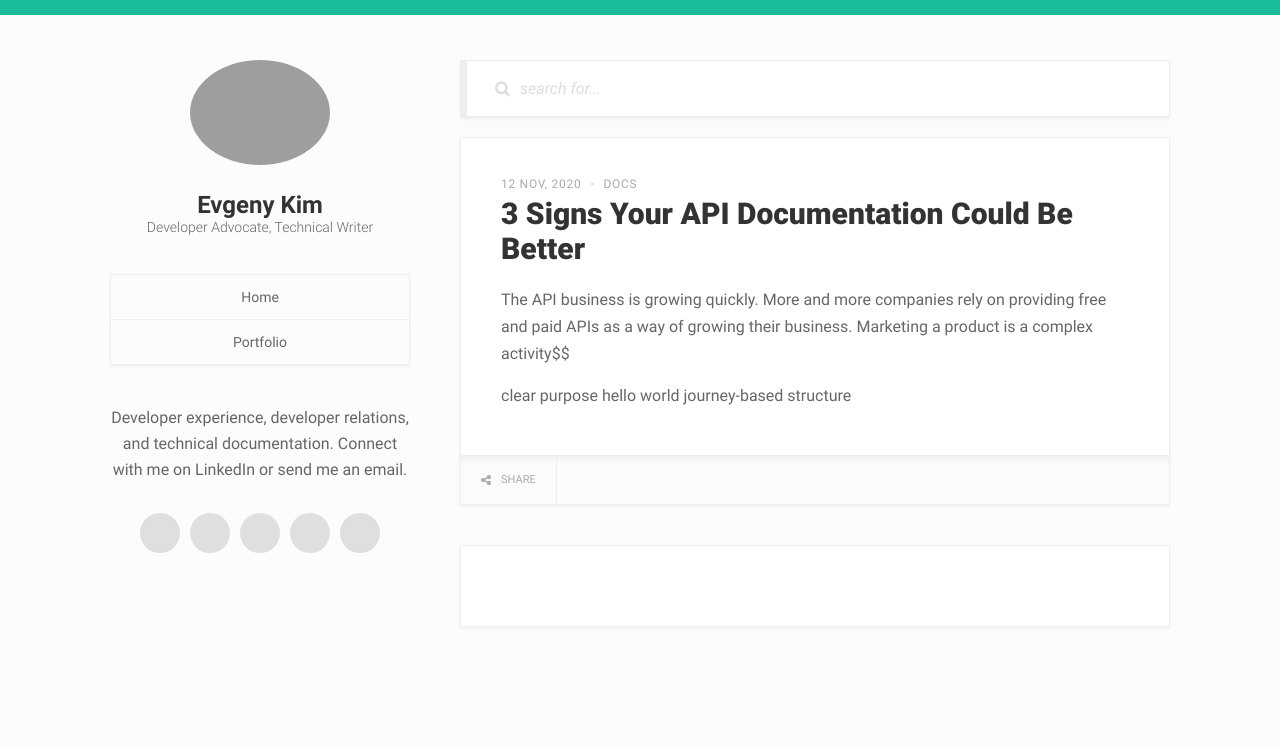
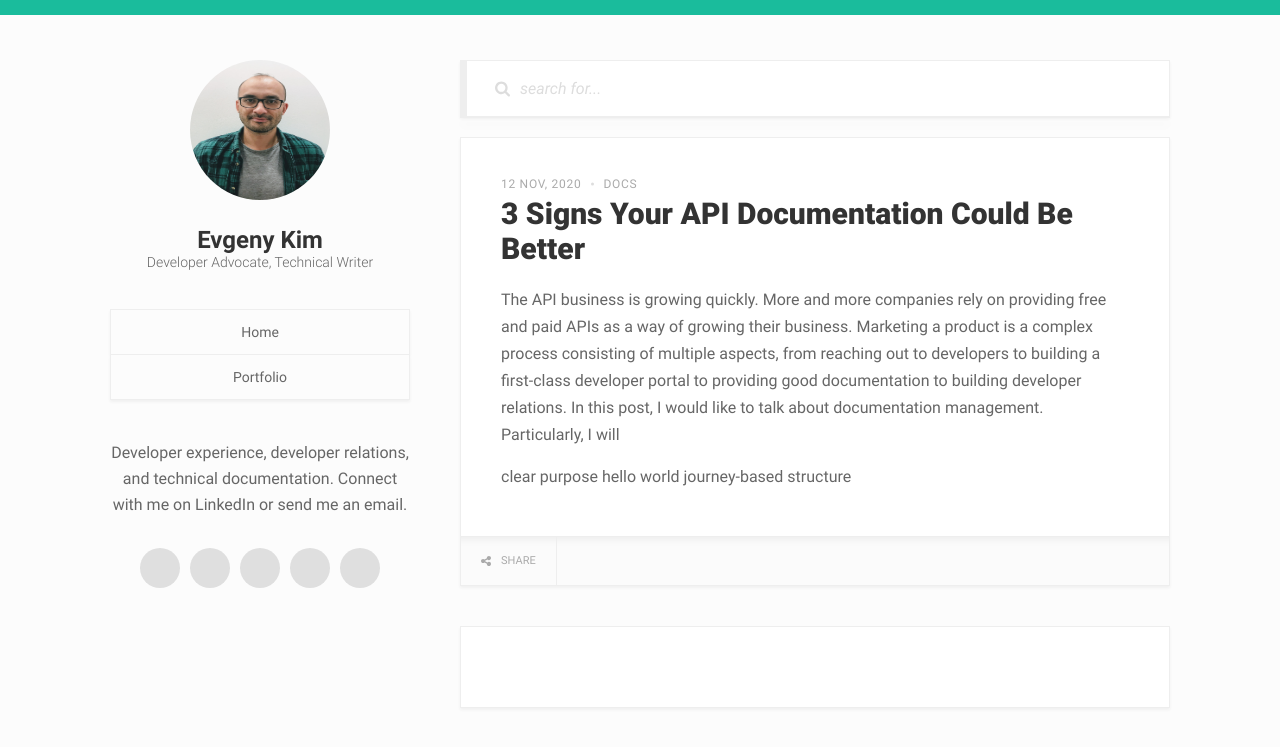
Before and after one commit to kimikadze/kimikadze.tech, a Jekyll site: the page built from _posts/2020-11-12-3-rules-for-good-documentation.md, in a window 1280 px wide. Shown: the top 747 px of the page. Built offline with Jekyll 4.4.1, drawn with Linux system fonts in a browser that asks for light colours; comment, search, counter and statistics services are not loaded.

Commit message:
change avatar

```diff
--- a/_config.yml
+++ b/_config.yml
@@ -3,7 +3,7 @@ name: Evgeny Kim
 job_title: Developer Advocate, Technical Writer
 email: evgenykim1985@gmail.com
 description: Developer experience, developer relations, and technical documentation. Connect with me on LinkedIn or send me an email.
-avatar: http://kimikadze.tech/assets/images/avatar.png
+avatar: http://kimikadze.tech/assets/images/avatar.jpg
 favicon: /favicon.png
 # twitter_handler: kimmikadze
 analytics_code: UA-XXXXXXX-2
--- a/_posts/2020-11-12-3-rules-for-good-documentation.md
+++ b/_posts/2020-11-12-3-rules-for-good-documentation.md
@@ -7,7 +7,7 @@ category:
 - docs
 ---
 
-The API business is growing quickly. More and more companies rely on providing free and paid APIs as a way of growing their business. Marketing a product is a complex activity$$
+The API business is growing quickly. More and more companies rely on providing free and paid APIs as a way of growing their business. Marketing a product is a complex process consisting of multiple aspects, from reaching out to developers to building a first-class developer portal to providing good documentation to building developer relations. In this post, I would like to talk about documentation management. Particularly, I will
 
 
 clear purpose
```
